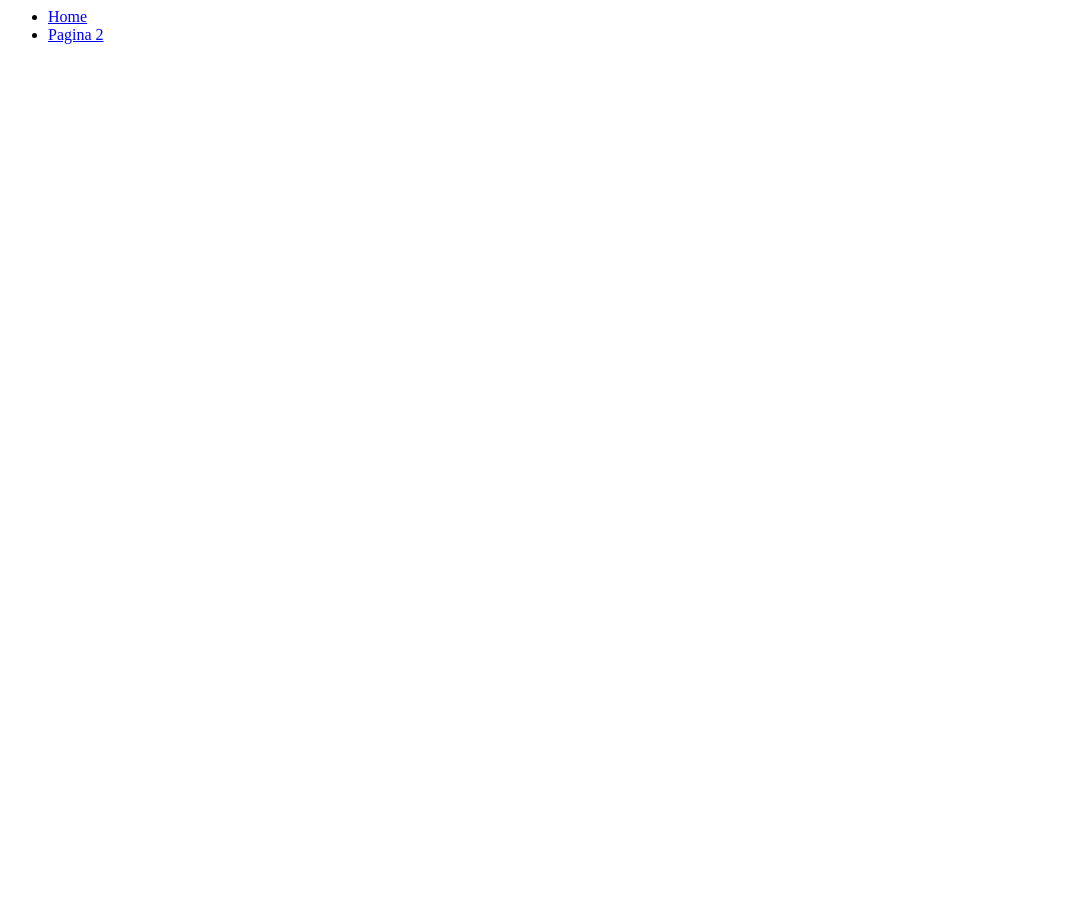
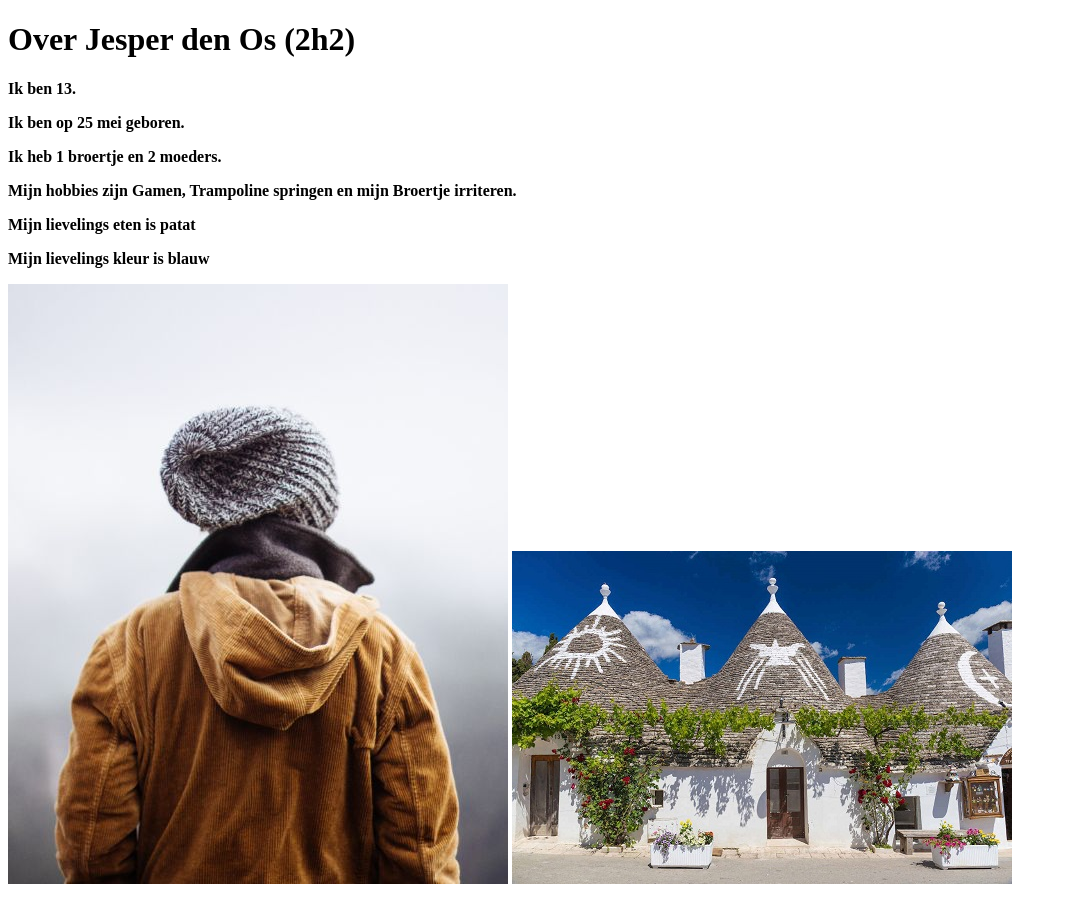
Before and after one commit to jespier/jespier.github.io, a plain HTML site: page pagina2.html in a window 1280 px wide. Shown: the whole page, without its empty margins (0-1067 px from the left). Before the commit the page ends 800 px from the top, so only its background shows below. Drawn offline with Linux system fonts and the light colour scheme.

Commit message:
Update pagina2.html

```diff
--- a/pagina2.html
+++ b/pagina2.html
@@ -1,6 +1,30 @@
-<nav>
- <ul>
- <li><a href="index.html">Home</a></li>
- <li><a href="pagina2.html">Pagina 2</a></li>
- </ul>
-</nav>
+<!DOCTYPE html>
+<html>
+<head>
+
+</head>
+<body>
+<h1> Over Jesper den Os (2h2)
+<h4>
+<p>
+<p>
+
+</p>
+
+Ik ben 13.
+<p>
+Ik ben op 25 mei geboren.
+<p>
+Ik heb 1 broertje en 2 moeders.
+<p>
+Mijn hobbies zijn Gamen, Trampoline springen en mijn Broertje irriteren.
+<p>
+Mijn lievelings eten is patat
+<p>
+Mijn lievelings kleur is blauw
+ <p></p>
+ <img src="img_girl.jpg" alt="Girl in a jacket">
+
+ <img src="pic_trulli.jpg" alt="Italian Trulli">
+</body>
+</html>
```
